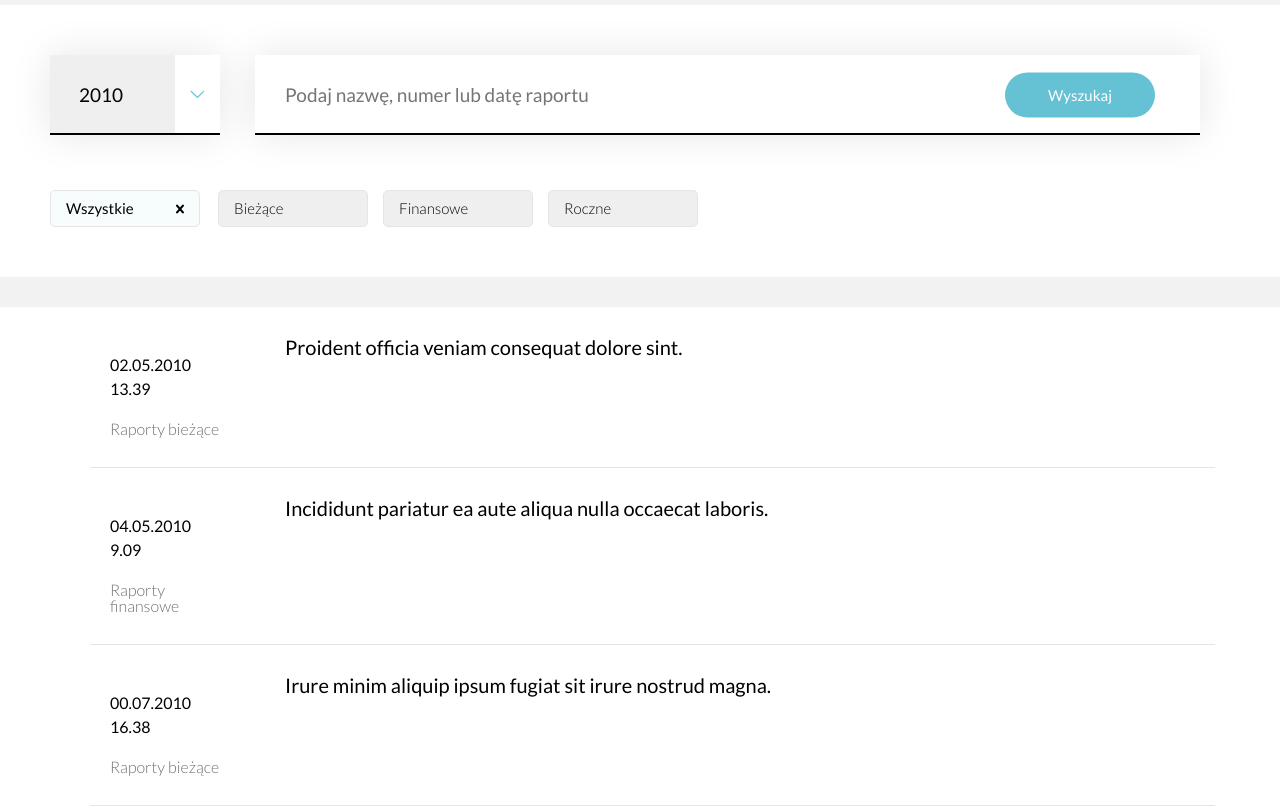
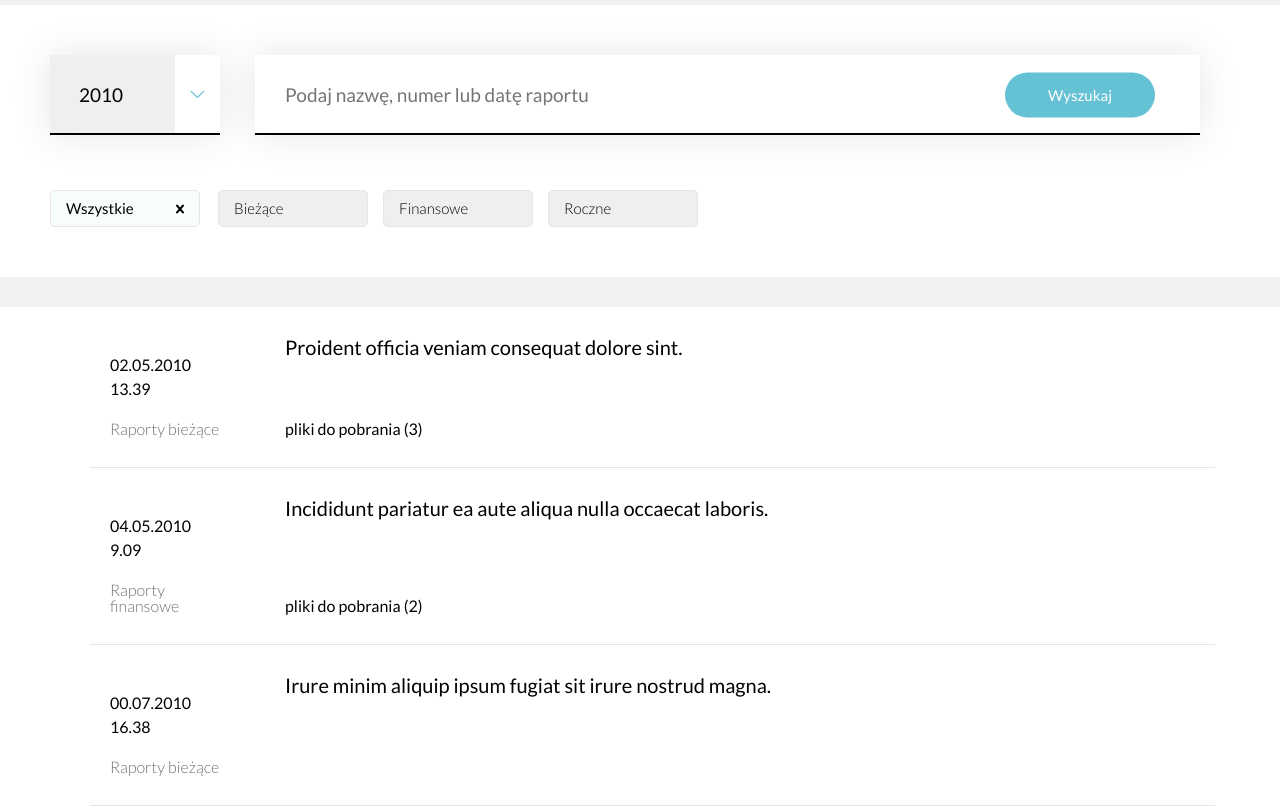
Before and after one commit to sp-pl/JSON-Filters, a website with bundled scripts: page index.html in a window 1280 px wide. Shown: the part 82-888 px from the top of the page. Built offline with nearby package versions, Linux system fonts and the light colour scheme.

Commit message:
create multifile view (accordion)

```diff
--- a/assets/css/single_report.scss
+++ b/assets/css/single_report.scss
@@ -72,11 +72,11 @@
 .report .action .accordion-container{
 	width:100%;
 }
-.report .action .accordion + div{
+.report .accordion + div{
 	display:none;
 }
 
-.report .action .accordion.active+div{
+.report .accordion.active+div{
 	display:flex;
 	flex-direction:column;
 	border-top:var(--silver-border);
--- a/assets/js/appendReport.js
+++ b/assets/js/appendReport.js
@@ -28,13 +28,6 @@ function createLayout(data){
 
         metaBox.appendChild(innerMetaP2);
 
-//<div class="holder">
-//    <h2 class="title">' + re[i].title + '</h2>
-//    <p class="description">' + re[i].description + '</p>
-//</div>
-//<div class="action">
-//    <a class="open" href="#">Zobacz raport</a>
-
     let reportContent = document.createElement('DIV');
         reportContent.classList.add('content');
 
@@ -57,14 +50,50 @@ function createLayout(data){
     let reportAction = document.createElement('DIV');
         reportAction.classList.add('action');
 
+// single_item.classList.add('no-file');
+// single_item.innerHTML = metaContainer +
+//'<div class="content">' + reportDetails + '</div>';
+// outputContainer.appendChild(single_item)
+
+//single_item.classList.add('single-file')
+//reportFiles = '<a class="download" href="#">' + resp[0].files[0].filename + '.pdf (' + resp[0].files[0].filesize + 'kB)</a></div>';
+//single_item.innerHTML = metaContainer + '<div class="content">' + reportDetails + reportFiles + '</div>';
+//outputContainer.appendChild(single_item)
+
     if(data.files.length === 0){
         console.log(0);
     }else if(data.files.length === 1){
         console.log(1);
     }else{
+        let multiFileContainer = document.createElement('DIV');
+            multiFileContainer.classList.add('accordion-container');
+
+        let accordionLink = document.createElement('A');
+            accordionLink.classList.add('accordion');
+            accordionLink.innerHTML = 'pliki do pobrania (' + data.files.length + ')</a>';
+            accordionLink.addEventListener('click',function(){
+                if(!this.classList.contains('active')){
+                    this.classList.add('active');
+                }else{
+                    this.classList.remove('active');
+                }
+            })
+
+            multiFileContainer.appendChild(accordionLink);
+
+        let multiFileHolder = document.createElement('DIV');
+            multiFileContainer.appendChild(multiFileHolder);
+
+
         for(let i = 0; i<data.files.length; i++){
-            console.log(i);
+            let singleFileLink = document.createElement('A');
+                singleFileLink.setAttribute('href','#');
+                singleFileLink.innerHTML = data.files[i].filename + '.pdf' +
+                '(' + data.files[i].filesize + '.Kb)</a>';
+                multiFileHolder.appendChild(singleFileLink);
         }
+            multiFileContainer.appendChild(multiFileHolder);
+            reportContent.appendChild(multiFileContainer);
     }
 
 
```
Also changed, not shown: assets/css/style.css.
